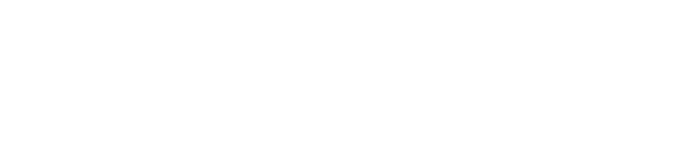
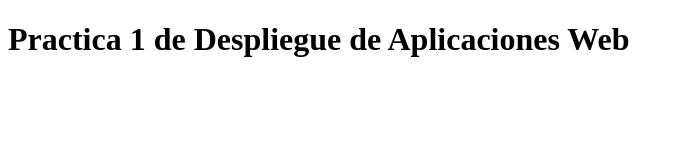
Before and after one commit to ycharrouf/PaginaWeb, a plain HTML site: page index.html in a window 1280 px wide. Shown: the whole page, without its empty margins (0-684 px from the left). Drawn offline with Linux system fonts and the light colour scheme.

```diff
--- a/index.html
+++ b/index.html
@@ -3,9 +3,9 @@
 <head>
     <meta charset="UTF-8">
     <meta name="viewport" content="width=device-width, initial-scale=1.0">
-    <title>Practica 1 de Despliegue de Aplicaciones Web</title>
+    <title>Practia1</title>
 </head>
 <body>
-
+    <h1>Practica 1 de Despliegue de Aplicaciones Web</h1>
 </body>
 </html>
```
